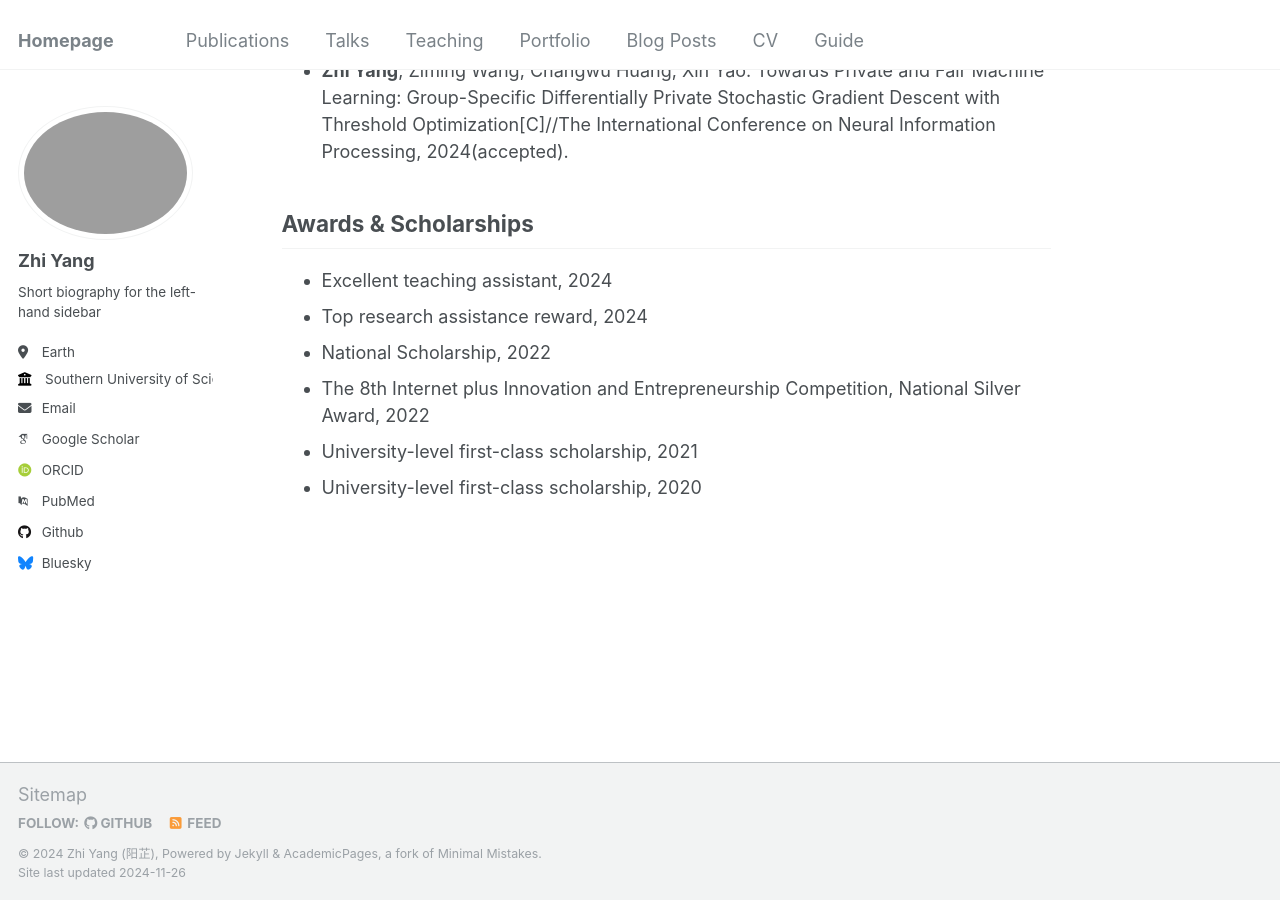
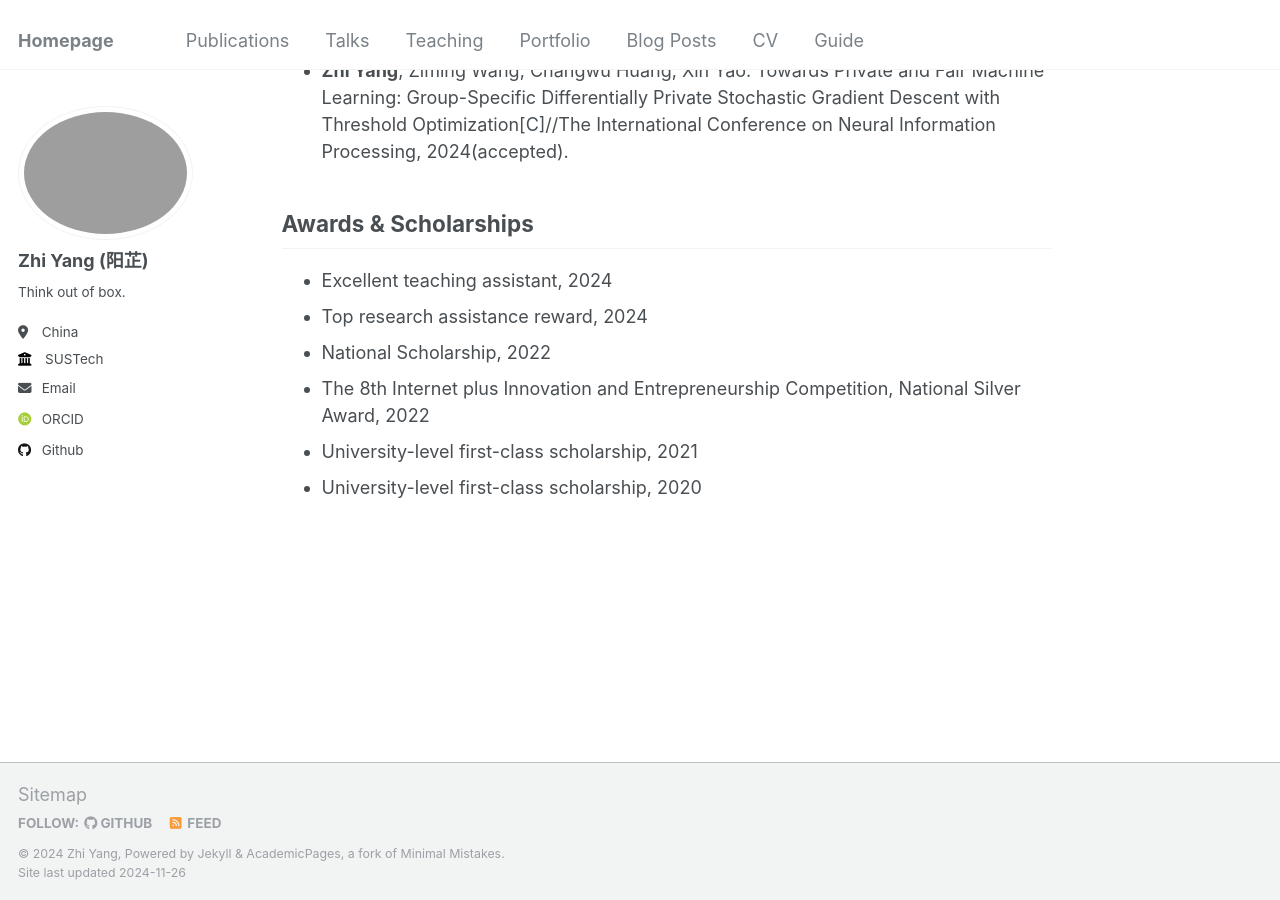
Before and after one commit to ruayz/ruayz.github.io, a Jekyll site: the page built from _pages/about.md, in a window 1280 px wide and 900 px high, scrolled down 823 px. Built offline with Jekyll 4.4.1, drawn with Linux system fonts in a browser that asks for light colours; some web fonts are replaced.

Commit message:
Update _config.yml

```diff
--- a/_config.yml
+++ b/_config.yml
@@ -10,7 +10,7 @@
 locale                   : "en-US"
 title                    : "Homepage"  #"Your Name / Site Title"
 title_separator          : "-"
-name                     : &name "Zhi Yang (阳芷)"
+name                     : &name "Zhi Yang"
 description              : &description "personal description"
 url                      : https://ruayz.github.io # the base hostname & protocol for your site e.g. "https://mmistakes.github.io"
 baseurl                  : "" # the subpath of your site, e.g. "/blog"
@@ -22,33 +22,33 @@ repository               : "academicpages/academicpages.github.io"
 author:
   # Biographic information
   avatar           : "profile.png"
-  name             : "Zhi Yang"
+  name             : "Zhi Yang (阳芷)"
   pronouns         : # example: "she/her"
-  bio              : "Short biography for the left-hand sidebar"
-  location         : "Earth"
-  employer         : "Southern University of Science and Technology"
+  bio              : "Think out of box."
+  location         : "China"
+  employer         : "SUSTech"
   uri              : # URL
   email            : "12332454@mail.sustech.edu.cn"
 
   # Academic websites
   arxiv            : # URL - Update with the correct link to your profile
-  googlescholar    : "https://scholar.google.com/citations?user=PS_CX0AAAAAJ"
+  googlescholar    : # "https://scholar.google.com/citations?user=PS_CX0AAAAAJ"
   impactstory      : # URL
-  orcid            : "http://orcid.org/yourorcidurl"
+  orcid            : "0009-0000-8725-1125"
   semantic         : # URL
-  pubmed           : "https://www.ncbi.nlm.nih.gov/pubmed/?term=john+snow"
+  pubmed           : #"https://www.ncbi.nlm.nih.gov/pubmed/?term=john+snow"
   researchgate     : # URL
 
   # Repositories and software development
   bitbucket        : # Username - Update with your username on the site
   codepen          : # Username
   dribbble         : # Username
-  github           : "academicpages"
+  github           : "https://github.com/ruayz"
   kaggle           : # Username
   stackoverflow    : # User number or user number and name (i.e., use "1" or "1/jeff-atwood")
 
   # Social media
-  bluesky          : "bsky.app" # Replace this with you Bluesky username
+  bluesky          : #"bsky.app" # Replace this with you Bluesky username
   facebook         : # Username
   flickr           : # Username
   foursquare       : # Username
```
